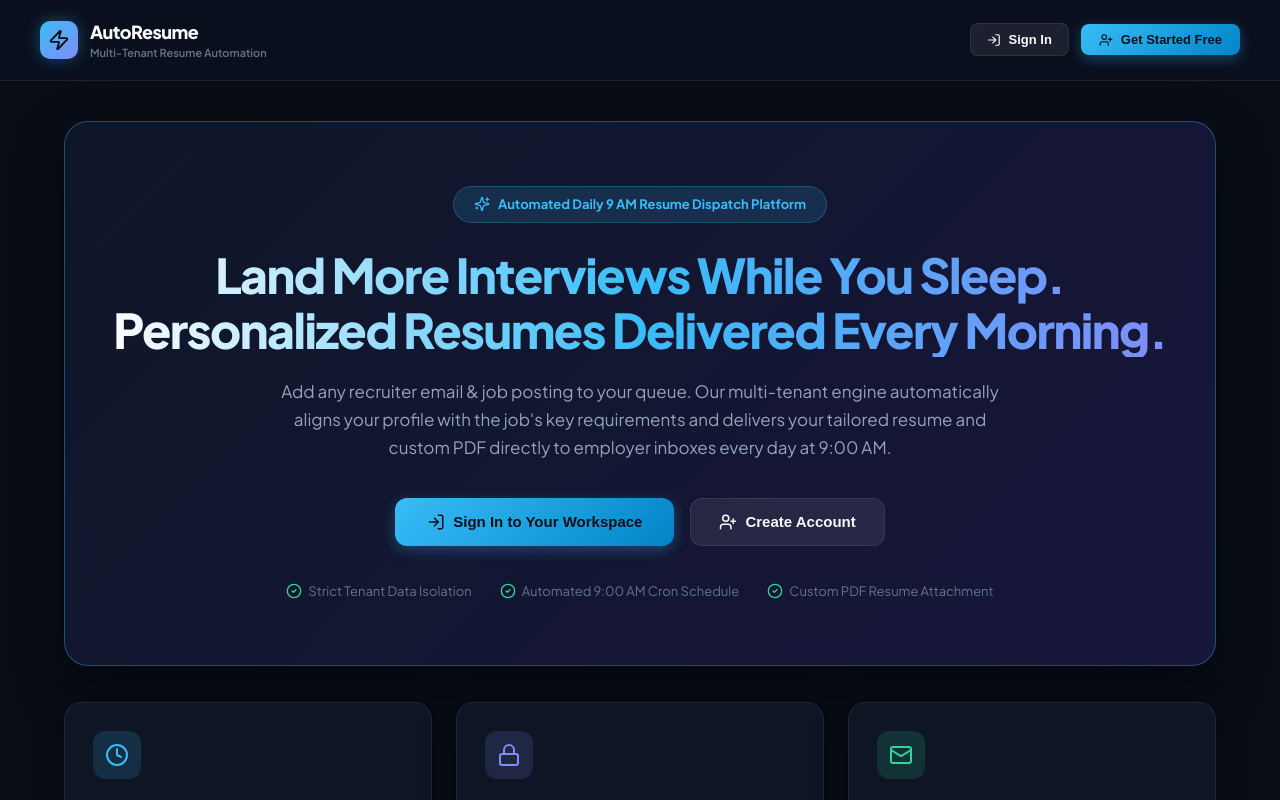
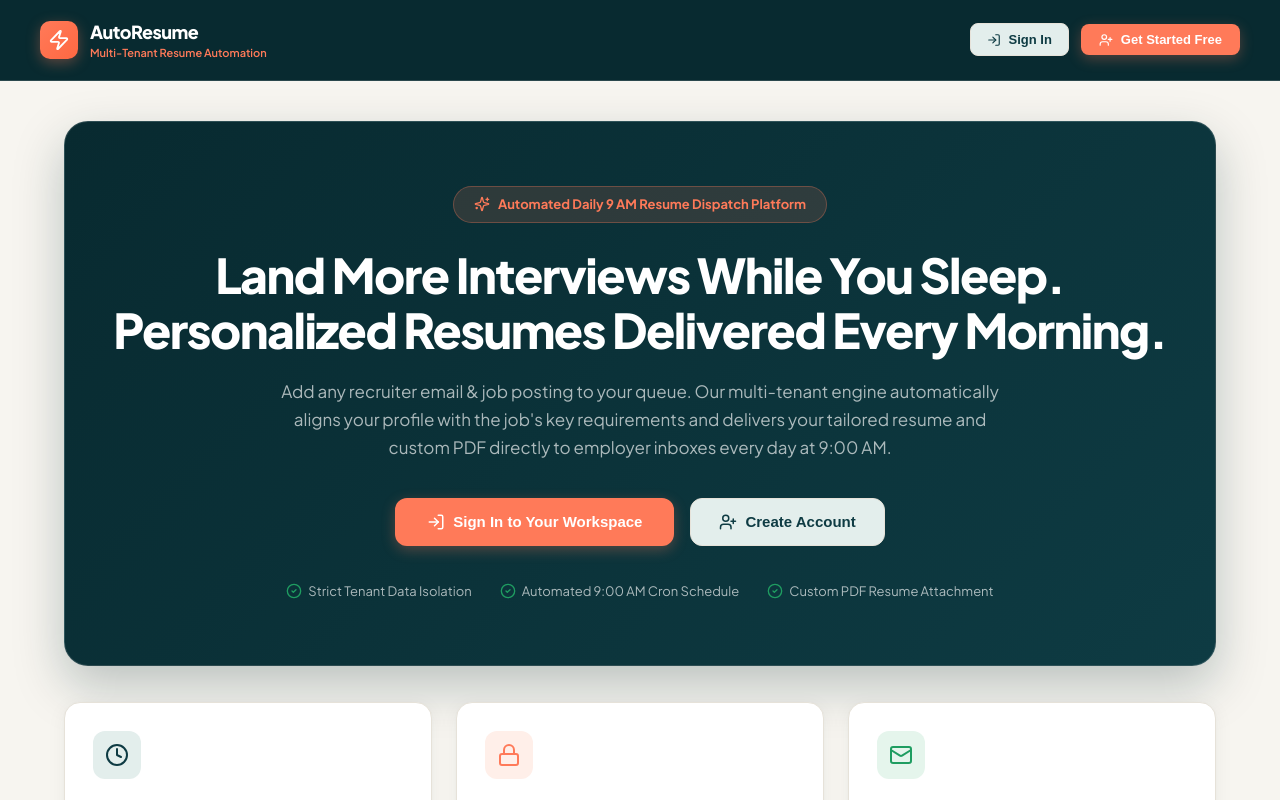
Before and after one commit to ashutosh04k/Job_automation_builder_console_frontend, a React (Vite) app: page / in a window 1280 px wide. Built offline with nearby package versions, Linux system fonts and the light colour scheme; no server answers.

Commit message:
feat(theme): implement centralized brand design system and theme palette throughout product

```diff
--- a/src/App.jsx
+++ b/src/App.jsx
@@ -38,8 +38,8 @@
         display: 'flex',
         alignItems: 'center',
         justifyContent: 'center',
-        background: 'var(--bg-dark)',
-        color: '#38bdf8',
+        background: 'var(--c-page)',
+        color: 'var(--c-brand)',
         fontSize: '16px',
         fontWeight: 600,
         gap: '12px'
--- a/src/index.css
+++ b/src/index.css
@@ -1,29 +1,53 @@
 /* Modern CSS Reset & Design Tokens */
 :root {
-  --bg-dark: #090d16;
-  --bg-card: rgba(18, 26, 44, 0.7);
-  --bg-card-hover: rgba(26, 38, 64, 0.85);
-  --bg-sidebar: #0b1120;
+  /* Central Theme Core Palette */
+  --c-brand: #0E3B43;
+  --c-brand-deep: #082A30;
+  --c-brand-tint: #E3EEEC;
+  --c-accent: #FF7A59;
+  --c-accent-hover: #FF6842;
+  --c-accent-deep: #C9482A;
+  --c-accent-soft: #FFEFE9;
+  --c-on-dark: #FFFFFF;
+  --c-on-dark-muted: rgba(255, 255, 255, 0.66);
+  --c-on-dark-line: rgba(255, 255, 255, 0.14);
+  --c-page: #F7F5F0;
+  --c-surface: #FFFFFF;
+  --c-surface-alt: #FBFAF7;
+  --c-line: #E6E2D9;
+  --c-line-strong: #CFC9BC;
+  --c-ink: #14262A;
+  --c-ink-soft: #5F6F72;
+  --c-go: #1F9D61;
+  --c-go-soft: #E5F5EC;
+  --c-error: #CC3D3D;
+  --c-error-soft: #FCECEC;
 
-  --border-color: rgba(255, 255, 255, 0.08);
-  --border-highlight: rgba(56, 189, 248, 0.3);
+  /* Semantic UI Tokens Mapped to Central Theme */
+  --bg-dark: var(--c-page);
+  --bg-card: var(--c-surface);
+  --bg-card-hover: var(--c-surface-alt);
+  --bg-sidebar: var(--c-brand-deep);
 
-  --accent-primary: #38bdf8;
-  --accent-primary-hover: #0284c7;
-  --accent-purple: #818cf8;
-  --accent-emerald: #34d399;
-  --accent-rose: #fb7185;
-  --accent-amber: #fbbf24;
+  --border-color: var(--c-line);
+  --border-highlight: var(--c-accent);
 
-  --text-primary: #f8fafc;
-  --text-secondary: #94a3b8;
-  --text-muted: #64748b;
+  --accent-primary: var(--c-accent);
+  --accent-primary-hover: var(--c-accent-hover);
+  --accent-purple: var(--c-brand);
+  --accent-emerald: var(--c-go);
+  --accent-rose: var(--c-error);
+  --accent-amber: #D97706;
 
-  --glass-shadow: 0 8px 32px 0 rgba(0, 0, 0, 0.37);
-  --glow-shadow: 0 0 20px rgba(56, 189, 248, 0.25);
+  --text-primary: var(--c-ink);
+  --text-secondary: var(--c-ink-soft);
+  --text-muted: var(--c-line-strong);
+
+  --glass-shadow: 0 4px 20px 0 rgba(14, 59, 67, 0.05), 0 1px 3px 0 rgba(0, 0, 0, 0.03);
+  --glow-shadow: 0 4px 24px rgba(255, 122, 89, 0.25);
   --radius-sm: 8px;
   --radius-md: 12px;
-  --radius-lg: 18px;
+  --radius-lg: 16px;
 
   --font-main: 'Plus Jakarta Sans', -apple-system, BlinkMacSystemFont, sans-serif;
   --font-code: 'JetBrains Mono', monospace;
@@ -40,8 +64,8 @@
   height: 100%;
   overflow: hidden;
   font-family: var(--font-main);
-  background-color: var(--bg-dark);
-  color: var(--text-primary);
+  background-color: var(--c-page);
+  color: var(--c-ink);
   line-height: 1.5;
   -webkit-font-smoothing: antialiased;
 }
@@ -55,11 +79,11 @@
   background: transparent;
 }
 ::-webkit-scrollbar-thumb {
-  background: #334155;
+  background: var(--c-line-strong);
   border-radius: 4px;
 }
 ::-webkit-scrollbar-thumb:hover {
-  background: #475569;
+  background: var(--c-ink-soft);
 }
 
 /* App Shell Layout - Dual Independent Panels */
@@ -68,14 +92,15 @@
   height: 100vh;
   width: 100vw;
   overflow: hidden;
+  background-color: var(--c-page);
 }
 
 /* Sidebar Styling - Independent Left Scroll Panel */
 .sidebar {
   width: 260px;
   height: 100vh;
-  background: var(--bg-sidebar);
-  border-right: 1px solid var(--border-color);
+  background: var(--c-brand-deep);
+  border-right: 1px solid var(--c-on-dark-line);
   display: flex;
   flex-direction: column;
   justify-content: space-between;
@@ -98,7 +123,7 @@
   align-items: center;
   justify-content: space-between;
   padding: 0 4px 20px 4px;
-  border-bottom: 1px solid var(--border-color);
+  border-bottom: 1px solid var(--c-on-dark-line);
   gap: 8px;
 }
 
@@ -120,14 +145,14 @@
 .brand-icon {
   width: 38px;
   height: 38px;
-  background: linear-gradient(135deg, var(--accent-primary) 0%, var(--accent-purple) 100%);
+  background: linear-gradient(135deg, var(--c-accent) 0%, var(--c-accent-hover) 100%);
   border-radius: var(--radius-md);
   display: flex;
   align-items: center;
   justify-content: center;
   color: #fff;
   font-weight: 800;
-  box-shadow: var(--glow-shadow);
+  box-shadow: 0 4px 14px rgba(255, 122, 89, 0.35);
   flex-shrink: 0;
 }
 
@@ -140,14 +165,12 @@
 .brand-title {
   font-size: 17px;
   font-weight: 800;
-  background: linear-gradient(90deg, #fff 0%, #cbd5e1 100%);
-  -webkit-background-clip: text;
-  -webkit-text-fill-color: transparent;
+  color: var(--c-on-dark);
 }
 
 .brand-subtitle {
   font-size: 11px;
-  color: var(--accent-primary);
+  color: var(--c-accent);
   font-weight: 600;
   letter-spacing: 0.5px;
   text-transform: uppercase;
@@ -158,9 +181,9 @@
   width: 30px;
   height: 30px;
   border-radius: var(--radius-sm);
-  background: rgba(255, 255, 255, 0.05);
-  border: 1px solid var(--border-color);
-  color: var(--text-secondary);
+  background: rgba(255, 255, 255, 0.08);
+  border: 1px solid var(--c-on-dark-line);
+  color: var(--c-on-dark-muted);
   display: flex;
   align-items: center;
   justify-content: center;
@@ -170,9 +193,9 @@
 }
 
 .sidebar-toggle-btn:hover {
-  background: rgba(56, 189, 248, 0.15);
-  border-color: var(--border-highlight);
-  color: var(--accent-primary);
+  background: rgba(255, 255, 255, 0.16);
+  border-color: var(--c-accent);
+  color: var(--c-on-dark);
   transform: scale(1.05);
 }
 
@@ -194,7 +217,7 @@
   gap: 12px;
   padding: 12px 14px;
   border-radius: var(--radius-md);
-  color: var(--text-secondary);
+  color: var(--c-on-dark-muted);
   font-weight: 600;
   font-size: 14px;
   cursor: pointer;
@@ -227,34 +250,34 @@
 .nav-badge {
   margin-left: auto;
   font-size: 10px;
-  background: rgba(56, 189, 248, 0.2);
-  color: #38bdf8;
-  padding: 2px 6px;
+  background: var(--c-accent);
+  color: #fff;
+  padding: 2px 7px;
   border-radius: 10px;
   font-weight: 700;
   flex-shrink: 0;
 }
 
 .nav-item:hover {
-  background: rgba(255, 255, 255, 0.05);
-  color: var(--text-primary);
+  background: rgba(255, 255, 255, 0.08);
+  color: var(--c-on-dark);
 }
 
 .nav-item.active {
-  background: linear-gradient(90deg, rgba(56, 189, 248, 0.15) 0%, rgba(129, 140, 248, 0.05) 100%);
-  color: var(--accent-primary);
-  border-color: var(--border-highlight);
-  box-shadow: 0 4px 12px rgba(56, 189, 248, 0.1);
+  background: var(--c-brand);
+  color: #fff;
+  border: 1px solid var(--c-accent);
+  box-shadow: 0 4px 14px rgba(0, 0, 0, 0.2);
 }
 
 .sidebar-footer {
   padding-top: 18px;
-  border-top: 1px solid var(--border-color);
+  border-top: 1px solid var(--c-on-dark-line);
 }
 
 .cron-badge-card {
-  background: rgba(15, 23, 42, 0.8);
-  border: 1px solid var(--border-color);
+  background: var(--c-brand);
+  border: 1px solid var(--c-on-dark-line);
   border-radius: var(--radius-md);
   padding: 12px 14px;
   display: flex;
@@ -263,8 +286,8 @@
 }
 
 .cron-badge-compact {
-  background: rgba(15, 23, 42, 0.8);
-  border: 1px solid var(--border-color);
+  background: var(--c-brand);
+  border: 1px solid var(--c-on-dark-line);
   border-radius: var(--radius-md);
   padding: 10px 0;
   display: flex;
@@ -277,23 +300,23 @@
 }
 
 .cron-badge-compact:hover {
-  border-color: var(--border-highlight);
-  background: rgba(56, 189, 248, 0.1);
+  border-color: var(--c-accent);
+  background: rgba(255, 122, 89, 0.15);
 }
 
 .pulse-dot {
   width: 8px;
   height: 8px;
-  background-color: var(--accent-emerald);
+  background-color: var(--c-go);
   border-radius: 50%;
-  box-shadow: 0 0 10px var(--accent-emerald);
+  box-shadow: 0 0 10px var(--c-go);
   animation: pulse 2s infinite;
 }
 
 @keyframes pulse {
-  0% { transform: scale(0.95); box-shadow: 0 0 0 0 rgba(52, 211, 153, 0.7); }
-  70% { transform: scale(1); box-shadow: 0 0 0 8px rgba(52, 211, 153, 0); }
-  100% { transform: scale(0.95); box-shadow: 0 0 0 0 rgba(52, 211, 153, 0); }
+  0% { transform: scale(0.95); box-shadow: 0 0 0 0 rgba(31, 157, 97, 0.7); }
+  70% { transform: scale(1); box-shadow: 0 0 0 8px rgba(31, 157, 97, 0); }
+  100% { transform: scale(0.95); box-shadow: 0 0 0 0 rgba(31, 157, 97, 0); }
 }
 
 @keyframes spin {
@@ -314,6 +337,7 @@
   min-width: 0;
   overflow-y: auto;
   overflow-x: hidden;
+  background-color: var(--c-page);
 }
 
 .top-bar {
@@ -321,9 +345,8 @@
   align-items: center;
   justify-content: space-between;
   padding: 20px 36px;
-  border-bottom: 1px solid var(--border-color);
-  background: rgba(9, 13, 22, 0.8);
-  backdrop-filter: blur(12px);
+  border-bottom: 1px solid var(--c-line);
+  background: var(--c-surface);
   position: sticky;
   top: 0;
   z-index: 40;
@@ -332,12 +355,12 @@
 .page-title {
   font-size: 22px;
   font-weight: 700;
-  color: var(--text-primary);
+  color: var(--c-ink);
 }
 
 .page-desc {
   font-size: 13px;
-  color: var(--text-secondary);
+  color: var(--c-ink-soft);
   margin-top: 2px;
 }
 
@@ -350,24 +373,24 @@
 
 /* Card Container */
 .glass-card {
-  background: var(--bg-card);
-  backdrop-filter: blur(16px);
-  border: 1px solid var(--border-color);
+  background: var(--c-surface);
+  border: 1px solid var(--c-line);
   border-radius: var(--radius-lg);
   padding: 28px;
   box-shadow: var(--glass-shadow);
-  transition: border-color 0.2s ease;
+  transition: all 0.2s ease;
   margin-bottom: 24px;
 }
 
 .glass-card:hover {
-  border-color: rgba(255, 255, 255, 0.15);
+  border-color: var(--c-line-strong);
+  box-shadow: 0 8px 30px rgba(14, 59, 67, 0.08);
 }
 
 .card-header-title {
   font-size: 18px;
   font-weight: 700;
-  color: var(--text-primary);
+  color: var(--c-ink);
   display: flex;
   align-items: center;
   gap: 10px;
@@ -376,11 +399,11 @@
 
 .card-subtitle {
   font-size: 13px;
-  color: var(--text-secondary);
+  color: var(--c-ink-soft);
   margin-bottom: 20px;
 }
 
-/* Form Styling - 2 Input Box Form for Admin */
+/* Form Styling */
 .form-grid {
   display: flex;
   flex-direction: column;
@@ -396,7 +419,7 @@
 .form-label {
   font-size: 13px;
   font-weight: 600;
-  color: var(--text-primary);
+  color: var(--c-ink);
   display: flex;
   align-items: center;
   gap: 6px;
@@ -404,20 +427,25 @@
 
 .form-input, .form-textarea, .form-select {
   width: 100%;
-  background: rgba(11, 17, 32, 0.9);
-  border: 1px solid var(--border-color);
+  background: var(--c-surface-alt);
+  border: 1px solid var(--c-line-strong);
   border-radius: var(--radius-md);
-  padding: 14px 16px;
-  color: var(--text-primary);
+  padding: 13px 16px;
+  color: var(--c-ink);
   font-family: var(--font-main);
   font-size: 14px;
   transition: all 0.2s ease;
   outline: none;
 }
 
+.form-input::placeholder, .form-textarea::placeholder {
+  color: #8E9EA0;
+}
+
 .form-input:focus, .form-textarea:focus, .form-select:focus {
-  border-color: var(--accent-primary);
-  box-shadow: 0 0 0 3px rgba(56, 189, 248, 0.15);
+  background: var(--c-surface);
+  border-color: var(--c-accent);
+  box-shadow: 0 0 0 3px var(--c-accent-soft);
 }
 
 .form-textarea {
@@ -442,34 +470,36 @@
 }
 
 .btn-primary {
-  background: linear-gradient(135deg, var(--accent-primary) 0%, #0284c7 100%);
-  color: #04111d;
-  box-shadow: 0 4px 14px rgba(56, 189, 248, 0.3);
+  background: var(--c-accent);
+  color: #fff;
+  box-shadow: 0 4px 14px rgba(255, 122, 89, 0.3);
 }
 
 .btn-primary:hover {
+  background: var(--c-accent-hover);
   transform: translateY(-1px);
-  box-shadow: 0 6px 20px rgba(56, 189, 248, 0.4);
+  box-shadow: 0 6px 20px rgba(255, 122, 89, 0.45);
 }
 
 .btn-secondary {
-  background: rgba(255, 255, 255, 0.08);
-  color: var(--text-primary);
-  border: 1px solid var(--border-color);
+  background: var(--c-brand-tint);
+  color: var(--c-brand);
+  border: 1px solid var(--c-line);
 }
 
 .btn-secondary:hover {
-  background: rgba(255, 255, 255, 0.14);
+  background: #D3E4E1;
+  border-color: var(--c-line-strong);
 }
 
 .btn-danger {
-  background: rgba(251, 113, 133, 0.15);
-  color: var(--accent-rose);
-  border: 1px solid rgba(251, 113, 133, 0.3);
+  background: var(--c-error-soft);
+  color: var(--c-error);
+  border: 1px solid rgba(204, 61, 61, 0.25);
 }
 
 .btn-danger:hover {
-  background: rgba(251, 113, 133, 0.25);
+  background: #F8DCDC;
 }
 
 .btn-sm {
@@ -494,23 +524,23 @@
   padding: 14px 16px;
   font-size: 12px;
   font-weight: 700;
-  color: var(--text-secondary);
+  color: var(--c-ink-soft);
   text-transform: uppercase;
   letter-spacing: 0.5px;
-  border-bottom: 1px solid var(--border-color);
-  background: rgba(15, 23, 42, 0.5);
+  border-bottom: 1px solid var(--c-line);
+  background: var(--c-surface-alt);
 }
 
 .custom-table td {
   padding: 16px;
   font-size: 14px;
-  border-bottom: 1px solid var(--border-color);
-  color: var(--text-primary);
+  border-bottom: 1px solid var(--c-line);
+  color: var(--c-ink);
   vertical-align: middle;
 }
 
 .custom-table tr:hover td {
-  background: rgba(255, 255, 255, 0.02);
+  background: var(--c-surface-alt);
 }
 
 /* Badges & Tags */
@@ -526,21 +556,21 @@
 }
 
 .badge-active {
-  background: rgba(52, 211, 153, 0.15);
-  color: var(--accent-emerald);
-  border: 1px solid rgba(52, 211, 153, 0.3);
+  background: var(--c-go-soft);
+  color: var(--c-go);
+  border: 1px solid rgba(31, 157, 97, 0.3);
 }
 
 .badge-paused {
-  background: rgba(251, 191, 36, 0.15);
-  color: var(--accent-amber);
-  border: 1px solid rgba(251, 191, 36, 0.3);
+  background: var(--c-accent-soft);
+  color: var(--c-accent);
+  border: 1px solid rgba(255, 122, 89, 0.3);
 }
 
 .badge-simulated {
-  background: rgba(129, 140, 248, 0.15);
-  color: var(--accent-purple);
-  border: 1px solid rgba(129, 140, 248, 0.3);
+  background: var(--c-brand-tint);
+  color: var(--c-brand);
+  border: 1px solid rgba(14, 59, 67, 0.25);
 }
 
 /* Toast Alerts */
@@ -556,15 +586,15 @@
 }
 
 .toast-success {
-  background: rgba(52, 211, 153, 0.15);
-  border: 1px solid rgba(52, 211, 153, 0.3);
-  color: #6ee7b7;
+  background: var(--c-go-soft);
+  border: 1px solid rgba(31, 157, 97, 0.3);
+  color: var(--c-go);
 }
 
 .toast-error {
-  background: rgba(251, 113, 133, 0.15);
-  border: 1px solid rgba(251, 113, 133, 0.3);
-  color: #fda4af;
+  background: var(--c-error-soft);
+  border: 1px solid rgba(204, 61, 61, 0.3);
+  color: var(--c-error);
 }
 
 /* Modal Overlay */
@@ -574,7 +604,7 @@
   left: 0;
   right: 0;
   bottom: 0;
-  background: rgba(0, 0, 0, 0.75);
+  background: rgba(8, 42, 48, 0.65);
   backdrop-filter: blur(8px);
   display: flex;
   align-items: center;
@@ -584,13 +614,14 @@
 }
 
 .modal-content {
-  background: #0f172a;
-  border: 1px solid var(--border-highlight);
+  background: var(--c-surface);
+  border: 1px solid var(--c-line);
   border-radius: var(--radius-lg);
   max-width: 760px;
   width: 100%;
   max-height: 85vh;
   overflow-y: auto;
   padding: 30px;
-  box-shadow: var(--glow-shadow);
+  box-shadow: 0 20px 60px rgba(14, 59, 67, 0.15);
+  color: var(--c-ink);
 }
--- a/src/pages/PublicWebsite.jsx
+++ b/src/pages/PublicWebsite.jsx
@@ -26,8 +26,8 @@
         alignItems: 'center',
         justifyContent: 'space-between',
         padding: '18px 40px',
-        borderBottom: '1px solid var(--border-color)',
-        background: 'rgba(11, 17, 32, 0.85)',
+        borderBottom: '1px solid var(--c-on-dark-line)',
+        background: 'var(--c-brand-deep)',
         backdropFilter: 'blur(16px)',
         position: 'sticky',
         top: 0,
@@ -38,20 +38,20 @@
             width: '38px',
             height: '38px',
             borderRadius: '10px',
-            background: 'linear-gradient(135deg, #38bdf8 0%, #818cf8 100%)',
+            background: 'linear-gradient(135deg, var(--c-accent) 0%, var(--c-accent-hover) 100%)',
             display: 'flex',
             alignItems: 'center',
             justifyContent: 'center',
-            color: '#090d16',
-            boxShadow: '0 0 16px rgba(56, 189, 248, 0.35)'
+            color: '#ffffff',
+            boxShadow: '0 4px 14px rgba(255, 122, 89, 0.35)'
           }}>
             <Zap size={22} />
           </div>
           <div>
-            <div style={{ fontSize: '18px', fontWeight: 800, color: '#f8fafc', letterSpacing: '-0.5px' }}>
+            <div style={{ fontSize: '18px', fontWeight: 800, color: 'var(--c-on-dark)', letterSpacing: '-0.5px' }}>
               AutoResume
             </div>
-            <div style={{ fontSize: '11px', color: '#64748b', fontWeight: 600 }}>
+            <div style={{ fontSize: '11px', color: 'var(--c-accent)', fontWeight: 600 }}>
               Multi-Tenant Resume Automation
             </div>
           </div>
@@ -96,23 +96,23 @@
         <div className="glass-card" style={{
           textAlign: 'center',
           padding: '64px 36px',
-          background: 'linear-gradient(135deg, rgba(15, 23, 42, 0.95) 0%, rgba(30, 27, 75, 0.7) 100%)',
-          border: '1px solid rgba(56, 189, 248, 0.35)',
+          background: 'linear-gradient(135deg, var(--c-brand-deep) 0%, var(--c-brand) 100%)',
+          border: '1px solid var(--c-on-dark-line)',
           borderRadius: '24px',
-          boxShadow: '0 20px 50px rgba(0, 0, 0, 0.5)'
+          boxShadow: '0 20px 50px rgba(8, 42, 48, 0.25)'
         }}>
           <span style={{
             display: 'inline-flex',
             alignItems: 'center',
             gap: '8px',
-            background: 'rgba(56, 189, 248, 0.15)',
-            color: '#38bdf8',
+            background: 'rgba(255, 122, 89, 0.15)',
+            color: 'var(--c-accent)',
             padding: '8px 20px',
             borderRadius: '30px',
             fontSize: '13px',
             fontWeight: 700,
             marginBottom: '24px',
-            border: '1px solid rgba(56, 189, 248, 0.25)'
+            border: '1px solid rgba(255, 122, 89, 0.3)'
           }}>
             <Sparkles size={16} /> Automated Daily 9 AM Resume Dispatch Platform
           </span>
@@ -123,15 +123,13 @@
             lineHeight: 1.15,
             letterSpacing: '-1.5px',
             marginBottom: '20px',
-            background: 'linear-gradient(90deg, #ffffff 0%, #38bdf8 50%, #818cf8 100%)',
-            WebkitBackgroundClip: 'text',
-            WebkitTextFillColor: 'transparent'
+            color: 'var(--c-on-dark)'
           }}>
             Land More Interviews While You Sleep. <br />
             Personalized Resumes Delivered Every Morning.
           </h1>
 
-          <p style={{ fontSize: '17px', color: '#94a3b8', maxWidth: '720px', margin: '0 auto 36px auto', lineHeight: 1.65 }}>
+          <p style={{ fontSize: '17px', color: 'var(--c-on-dark-muted)', maxWidth: '720px', margin: '0 auto 36px auto', lineHeight: 1.65 }}>
             Add any recruiter email & job posting to your queue. Our multi-tenant engine automatically aligns your profile with the job's key requirements and delivers your tailored resume and custom PDF directly to employer inboxes every day at 9:00 AM.
           </p>
 
@@ -167,15 +165,15 @@
             )}
           </div>
 
-          <div style={{ marginTop: '36px', display: 'flex', justifyContent: 'center', gap: '28px', color: '#64748b', fontSize: '13px', flexWrap: 'wrap' }}>
+          <div style={{ marginTop: '36px', display: 'flex', justifyContent: 'center', gap: '28px', color: 'var(--c-on-dark-muted)', fontSize: '13px', flexWrap: 'wrap' }}>
             <span style={{ display: 'inline-flex', alignItems: 'center', gap: '6px' }}>
-              <CheckCircle2 size={16} color="#34d399" /> Strict Tenant Data Isolation
+              <CheckCircle2 size={16} color="var(--c-go)" /> Strict Tenant Data Isolation
             </span>
             <span style={{ display: 'inline-flex', alignItems: 'center', gap: '6px' }}>
-              <CheckCircle2 size={16} color="#34d399" /> Automated 9:00 AM Cron Schedule
+              <CheckCircle2 size={16} color="var(--c-go)" /> Automated 9:00 AM Cron Schedule
             </span>
             <span style={{ display: 'inline-flex', alignItems: 'center', gap: '6px' }}>
-              <CheckCircle2 size={16} color="#34d399" /> Custom PDF Resume Attachment
+              <CheckCircle2 size={16} color="var(--c-go)" /> Custom PDF Resume Attachment
             </span>
           </div>
         </div>
@@ -183,37 +181,37 @@
         {/* Feature Grid */}
         <div style={{ display: 'grid', gridTemplateColumns: 'repeat(auto-fit, minmax(320px, 1fr))', gap: '24px', marginTop: '36px' }}>
           <div className="glass-card">
-            <div style={{ width: '48px', height: '48px', borderRadius: '12px', background: 'rgba(56, 189, 248, 0.15)', display: 'flex', alignItems: 'center', justifyContent: 'center', color: '#38bdf8', marginBottom: '16px' }}>
+            <div style={{ width: '48px', height: '48px', borderRadius: '12px', background: 'var(--c-brand-tint)', display: 'flex', alignItems: 'center', justifyContent: 'center', color: 'var(--c-brand)', marginBottom: '16px' }}>
               <Clock size={24} />
             </div>
-            <h3 style={{ fontSize: '18px', fontWeight: 700, marginBottom: '8px', color: '#f8fafc' }}>
+            <h3 style={{ fontSize: '18px', fontWeight: 700, marginBottom: '8px', color: 'var(--c-ink)' }}>
               9:00 AM Daily Automated Cron
             </h3>
-            <p style={{ color: '#94a3b8', fontSize: '14px', lineHeight: 1.6 }}>
+            <p style={{ color: 'var(--c-ink-soft)', fontSize: '14px', lineHeight: 1.6 }}>
               Runs reliably every weekday at 9:00 AM. It fetches your active targets, formats your tailored application, and delivers it to recruiters at the optimal morning peak time.
             </p>
           </div>
 
           <div className="glass-card">
-            <div style={{ width: '48px', height: '48px', borderRadius: '12px', background: 'rgba(129, 140, 248, 0.15)', display: 'flex', alignItems: 'center', justifyContent: 'center', color: '#818cf8', marginBottom: '16px' }}>
+            <div style={{ width: '48px', height: '48px', borderRadius: '12px', background: 'var(--c-accent-soft)', display: 'flex', alignItems: 'center', justifyContent: 'center', color: 'var(--c-accent)', marginBottom: '16px' }}>
               <Lock size={24} />
             </div>
-            <h3 style={{ fontSize: '18px', fontWeight: 700, marginBottom: '8px', color: '#f8fafc' }}>
+            <h3 style={{ fontSize: '18px', fontWeight: 700, marginBottom: '8px', color: 'var(--c-ink)' }}>
               Isolated Multi-Tenant Security
             </h3>
-            <p style={{ color: '#94a3b8', fontSize: '14px', lineHeight: 1.6 }}>
+            <p style={{ color: 'var(--c-ink-soft)', fontSize: '14px', lineHeight: 1.6 }}>
               Every user has a completely segregated environment. Your resumes, job target queues, custom uploaded PDFs, and logs are 100% private to your authenticated account.
             </p>
           </div>
 
           <div className="glass-card">
-            <div style={{ width: '48px', height: '48px', borderRadius: '12px', background: 'rgba(52, 211, 153, 0.15)', display: 'flex', alignItems: 'center', justifyContent: 'center', color: '#34d399', marginBottom: '16px' }}>
+            <div style={{ width: '48px', height: '48px', borderRadius: '12px', background: 'var(--c-go-soft)', display: 'flex', alignItems: 'center', justifyContent: 'center', color: 'var(--c-go)', marginBottom: '16px' }}>
               <Mail size={24} />
             </div>
-            <h3 style={{ fontSize: '18px', fontWeight: 700, marginBottom: '8px', color: '#f8fafc' }}>
+            <h3 style={{ fontSize: '18px', fontWeight: 700, marginBottom: '8px', color: 'var(--c-ink)' }}>
               Gmail REST API + Custom PDF
             </h3>
-            <p style={{ color: '#94a3b8', fontSize: '14px', lineHeight: 1.6 }}>
+            <p style={{ color: 'var(--c-ink-soft)', fontSize: '14px', lineHeight: 1.6 }}>
               Sends via official Google OAuth2 REST APIs, bypassing SMTP port restrictions to land in the Primary inbox with your exact customized PDF attached.
             </p>
           </div>
```
Also changed, not shown: src/components/AuthModal.jsx (+8 -7 lines), src/components/Sidebar.jsx (+16 -16 lines), src/config/theme.js (added, +30 -0 lines), src/pages/admin/CustomResumeTab.jsx (+37 -37 lines), src/pages/admin/JobTargetTab.jsx (+7 -7 lines).
